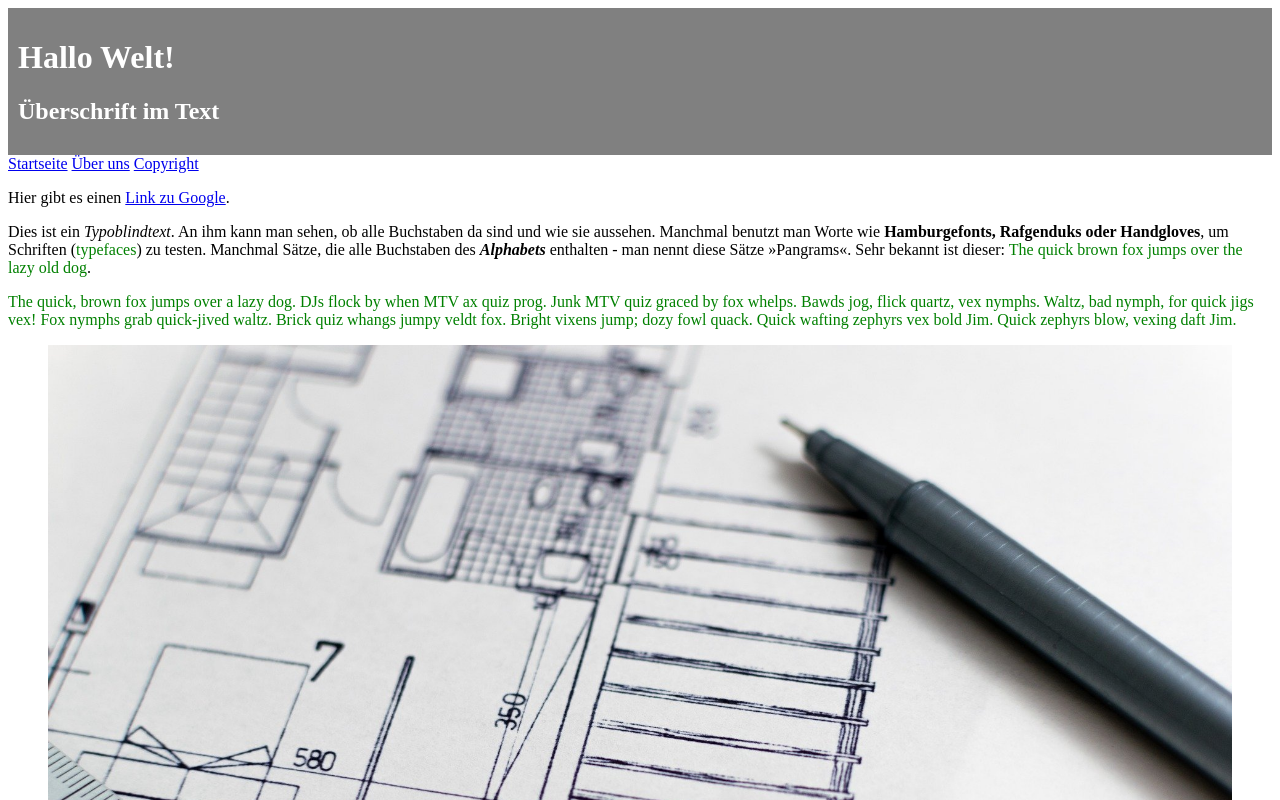
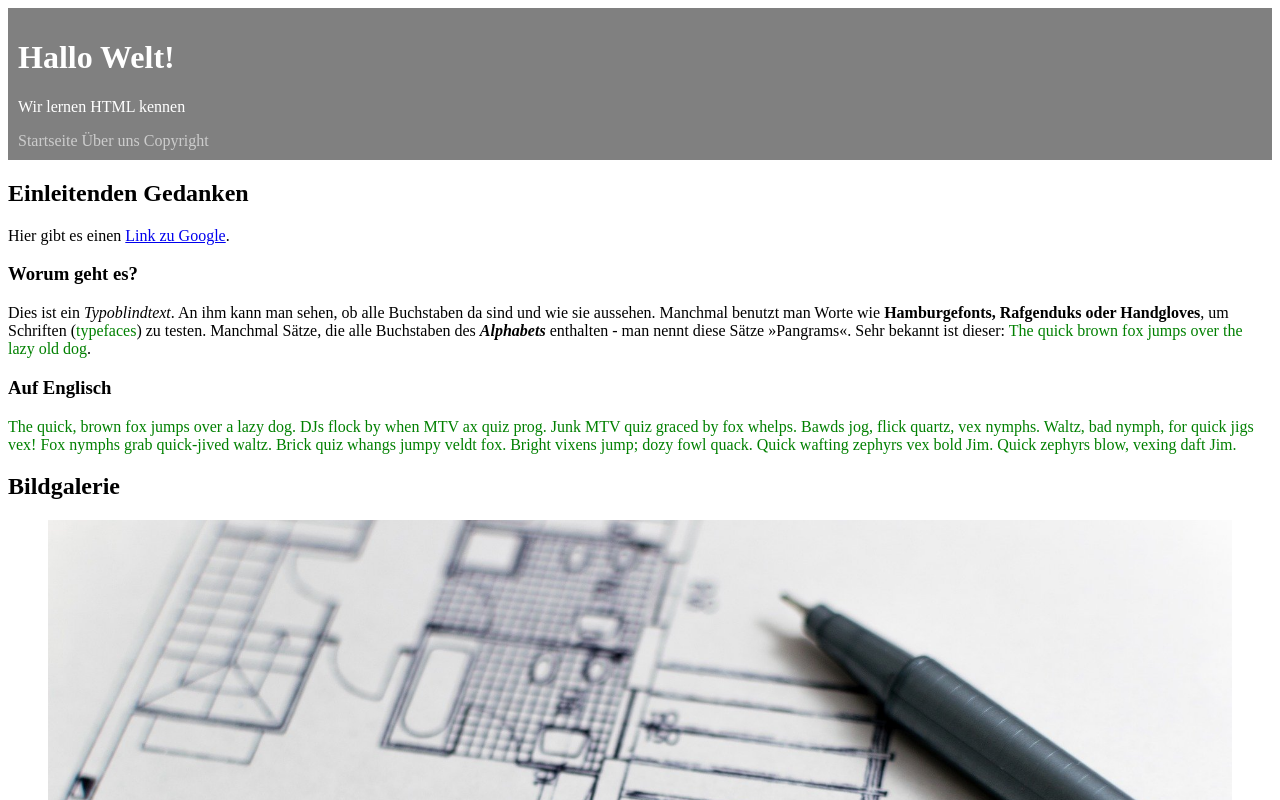
Before and after one commit to ehy-classroom/html-css-playground, a plain HTML site: page erste-schritte/index.html in a window 1280 px wide. Shown: the top 800 px of the page. Drawn offline with Linux system fonts and the light colour scheme.

Commit message:
Schritt 4
-- Semantische Elemente HEADER, FOOTER, NAV
-- DIV als Wrapper

```diff
--- a/erste-schritte/index.html
+++ b/erste-schritte/index.html
@@ -7,10 +7,19 @@
 
 <style>
 
-.header {
+.header-wrapper {
     background: grey;
     color: #fff;
     padding: 10px;
+}
+
+.header-wrapper a {
+    color: #ccc;
+    text-decoration: none;
+}
+
+.header-wrapper a:hover {
+    color: #fff;
 }
 
 .english {
@@ -28,21 +37,26 @@
     Dies ist ein Kommentar. Kommentare werden nicht im Browser angezeigt.
     -->
 
-    <div class="header">
-        <h1>Hallo Welt!</h1>
+    <div class="wrapper header-wrapper">
+        <header class="header">
+            <h1>Hallo Welt!</h1>
 
-        <h2>Überschrift im Text</h2>
+            <p>Wir lernen HTML kennen</p>
+        </header>
+
+        <nav>
+            <a href="#">Startseite</a>
+            <a href="about.html">Über uns</a>
+            <a href="#copyright">Copyright</a>
+        </nav>
     </div>
 
-    <div>
-        <a href="#">Startseite</a>
-        <a href="about.html">Über uns</a>
-        <a href="#copyright">Copyright</a>
-    </div>
-
-    <div>
+    <main>
+        <section>
+        <h2>Einleitenden Gedanken</h2>
         <p>Hier gibt es einen <a href="https://www.google.com" target="_blank">Link zu Google</a>.</p>
 
+        <h3>Worum geht es?</h3>
         <p>
             Dies ist ein <em>Typoblindtext</em>. An ihm kann man sehen, ob alle Buchstaben da sind und wie sie aussehen. Manchmal
             benutzt man Worte wie <strong>Hamburgefonts, Rafgenduks oder Handgloves</strong>, um Schriften (<span class="english">typefaces</span>) zu testen. Manchmal Sätze, die
@@ -50,10 +64,14 @@
             brown fox jumps over the lazy old dog</span>.
         </p>
 
+        <h3>Auf Englisch</h3>
         <p class="english">
             The quick, brown fox jumps over a lazy dog. DJs flock by when MTV ax quiz prog. Junk MTV quiz graced by fox whelps. Bawds jog, flick quartz, vex nymphs. Waltz, bad nymph, for quick jigs vex! Fox nymphs grab quick-jived waltz. Brick quiz whangs jumpy veldt fox. Bright vixens jump; dozy fowl quack. Quick wafting zephyrs vex bold Jim. Quick zephyrs blow, vexing daft Jim.
         </p>
+    </section>
 
+    <section>
+        <h2>Bildgalerie</h2>
         <figure>
             <img src="assets/img/architecture-1857175_1920.jpg" alt="Fotografie eines architektonischen Plans mit einem Tuschestift und einem Lineal." width="100%" height="auto">
             <figcaption>Eine schöne Dachkonstruktion</figcaption>
@@ -68,13 +86,16 @@
             <img src="assets/img/building-gc2c0f35e2_1920.jpg" alt="Fotografie eines Innenhofs eines Jugendstilgebäudes in Barcelona." width="100%" height="auto">
             <figcaption>In Barcelona findne sich atemberaubende Beispiele für Jugendstilarchitektur.</figcaption>
         </figure>
-
+    </section>
+    <section>
+        <h2>Fazit</h2>
         <p>
             Jemand musste Josef K. verleumdet haben, denn ohne dass er etwas Böses getan hätte, wurde er eines Morgens verhaftet. »Wie ein Hund!« sagte er, es war, als sollte die Scham ihn überleben. Als Gregor Samsa eines Morgens aus unruhigen Träumen erwachte, fand er sich in seinem Bett zu einem ungeheueren Ungeziefer verwandelt. Und es war ihnen wie eine Bestätigung ihrer neuen Träume und guten Absichten, als am Ziele ihrer Fahrt die Tochter als erste sich erhob und ihren jungen Körper dehnte. »Es ist ein eigentümlicher Apparat«, sagte der Offizier zu dem Forschungsreisenden und überblickte mit einem gewissermaßen bewundernden Blick den ihm doch wohlbekannten Apparat. Sie hätten noch ins Boot springen können, aber der Reisende hob ein schweres, geknotetes Tau vom Boden, drohte ihnen damit und hielt sie dadurch von dem Sprunge ab. In den letzten Jahrzehnten ist das Interesse an Hungerkünstlern sehr zurückgegangen. Aber sie überwanden sich, umdrängten den Käfig und wollten sich gar nicht fortrühren.Jemand musste Josef K. verleumdet haben, denn ohne dass er etwas Böses getan hätte, wurde er eines Morgens verhaftet. »Wie ein Hund!« sagte er, es war, als sollte die Scham ihn überleben.
         </p>
-    </div>
+    </section>
+    </main>
 
-    <div>
+    <footer>
 
         <p id="copyright">
             © Enno Hyttrek
@@ -82,7 +103,7 @@
         <p>
             <a href="#">Nach oben</a>
         </p>
-    </div>
+    </footer>
 
 
 
```
